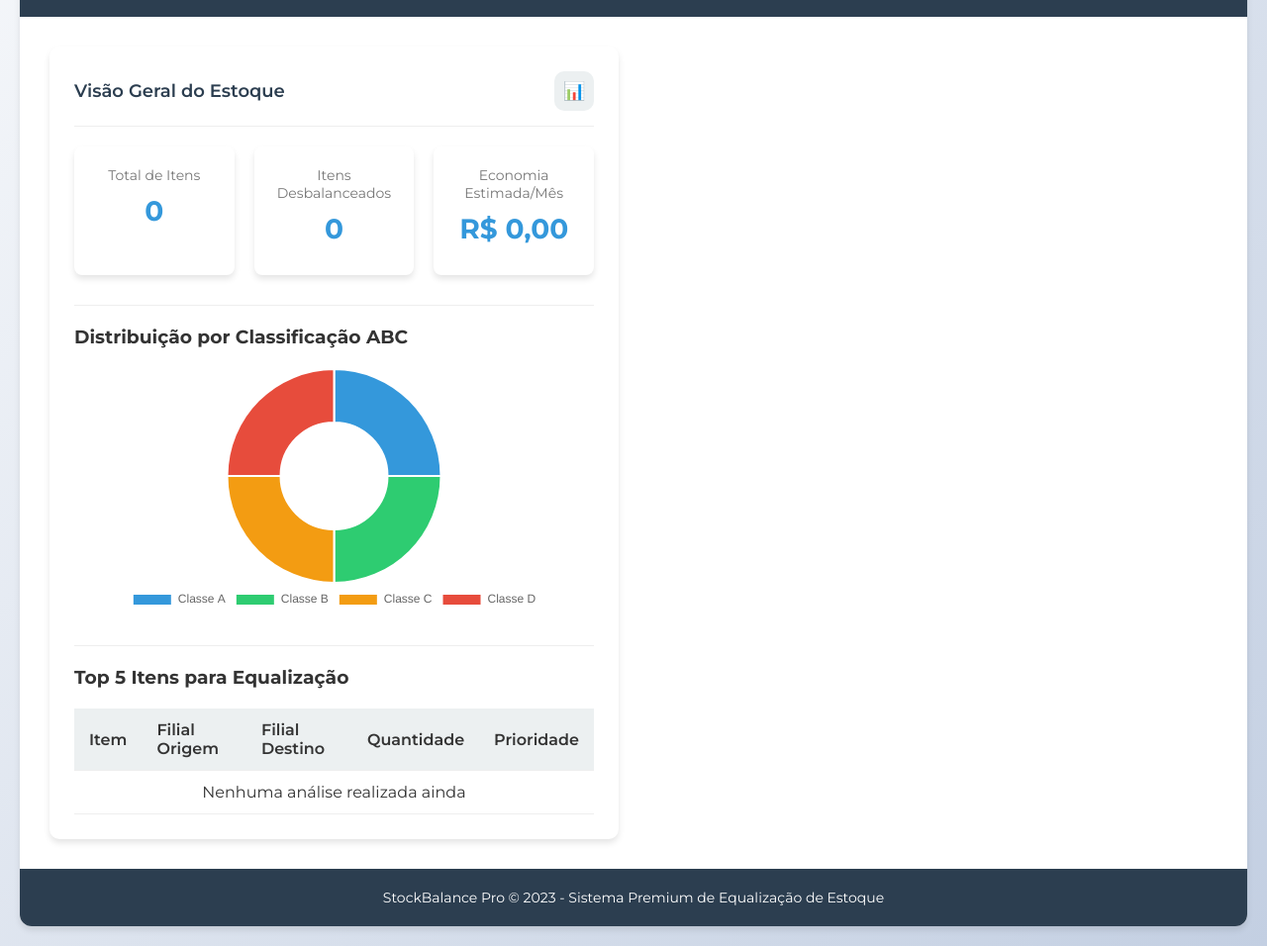
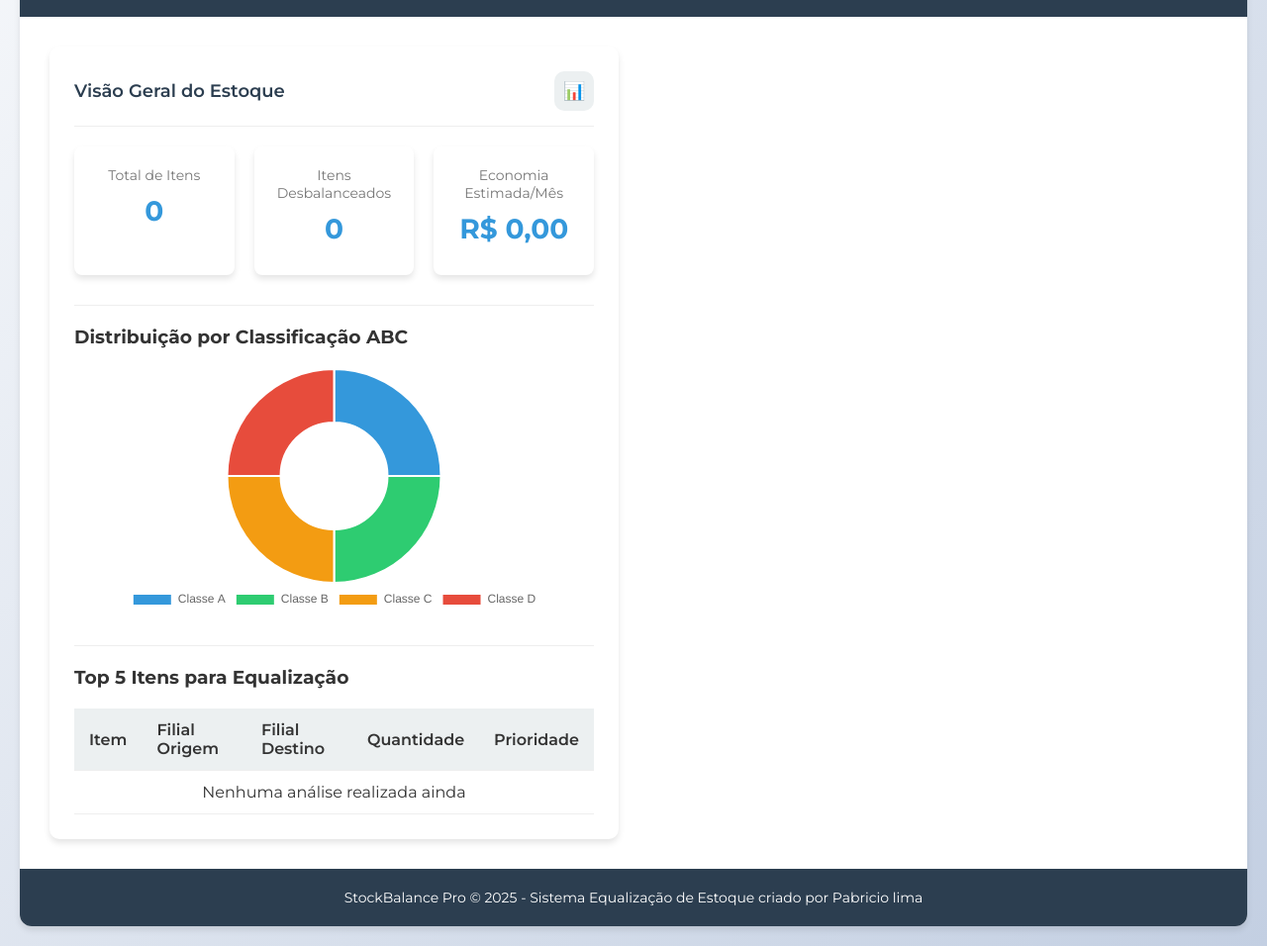
Before and after one commit to Pabriciolima/Equalizador, a plain HTML site: page index.html in a window 1280 px wide. Shown: the part 93-1049 px from the top of the page at 99% size. Drawn offline with nearby package versions, Linux system fonts and the light colour scheme.

Commit message:
nome do desenvolvedor e ano

```diff
--- a/index.html
+++ b/index.html
@@ -718,7 +718,7 @@
         </main>
 
         <footer>
-            <p>StockBalance Pro © 2023 - Sistema Premium de Equalização de Estoque</p>
+            <p>StockBalance Pro © 2025 - Sistema Equalização de Estoque criado por Pabricio lima</p>
         </footer>
     </div>
 
```
